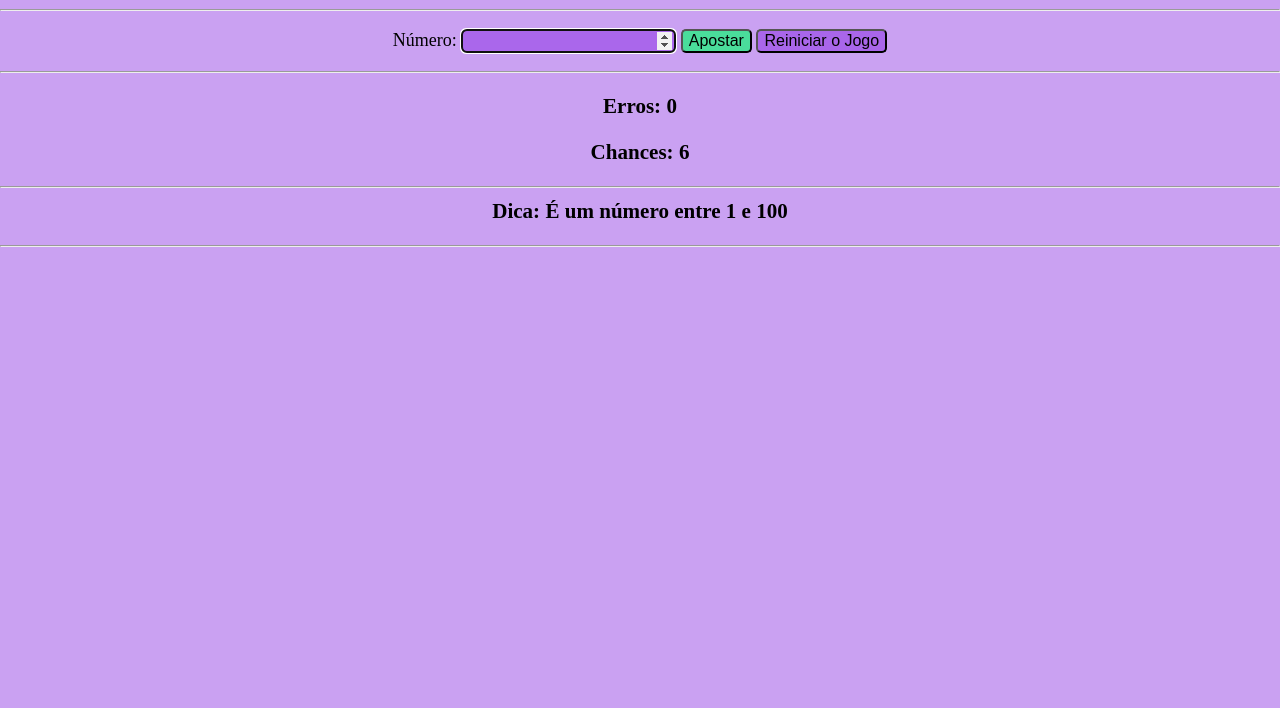
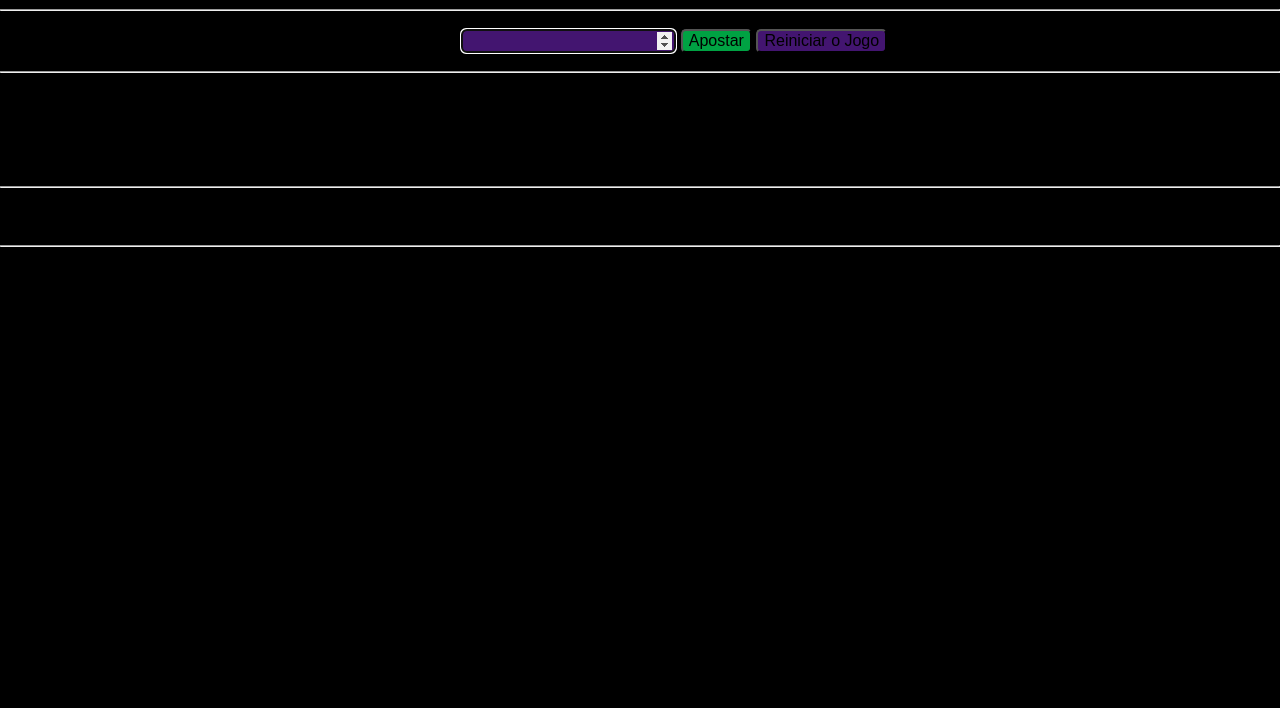
Before and after one commit to mraphaely/NumberSort, a plain HTML site: page index.html in a window 1280 px wide. Shown: the part 92-800 px from the top of the page. Drawn offline with Linux system fonts and the light colour scheme.

Commit message:
Update style.css

```diff
--- a/style.css
+++ b/style.css
@@ -1,5 +1,5 @@
 body{
-    background-color: rgba(137, 43, 226, 0.445);
+    background-color: #000;
     margin: 0 auto;
     text-align: center;
     font-size: large;
```
